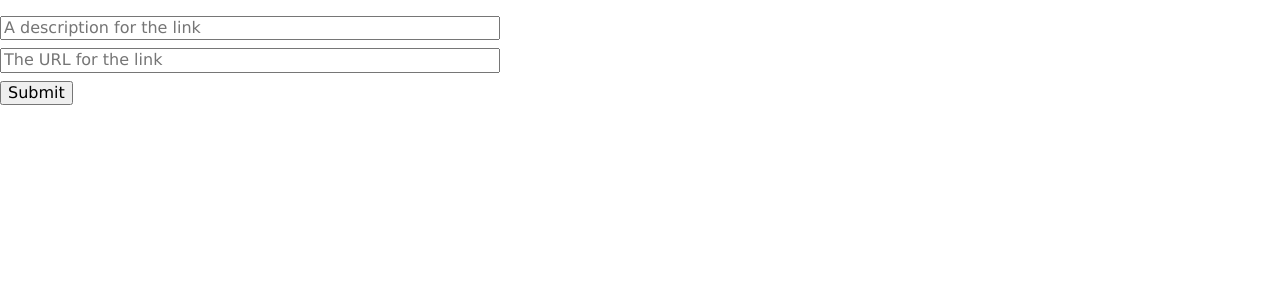
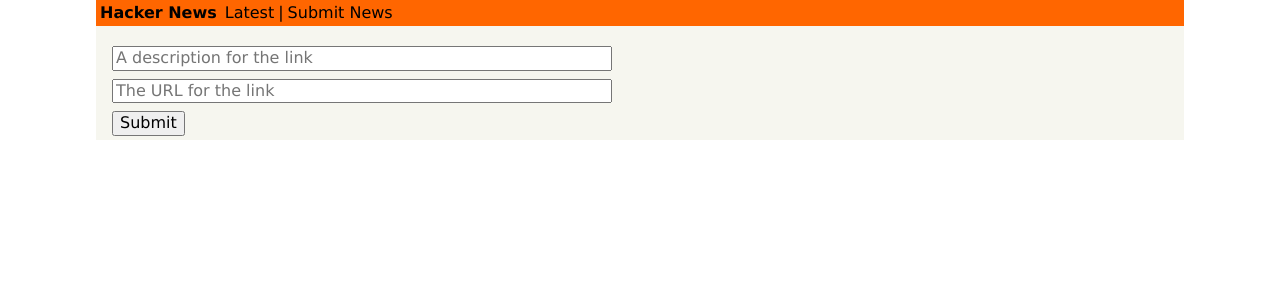
Before and after one commit to sketchbuch/graphql-hackernews-react-apollo, a React (Create React App) app: page /create in a window 1280 px wide. Shown: the top 300 px of the page. Built offline with nearby package versions, Linux system fonts and the light colour scheme.

Commit message:
feat: routing

```diff
--- a/package.json
+++ b/package.json
@@ -33,6 +33,8 @@
     "react": "^16.13.1",
     "react-apollo": "^3.1.5",
     "react-dom": "^16.13.1",
+    "react-router": "^5.2.0",
+    "react-router-dom": "^5.2.0",
     "react-scripts": "3.4.1"
   },
   "scripts": {
--- a/src/components/App/App.js
+++ b/src/components/App/App.js
@@ -1,10 +1,20 @@
 import React from 'react';
+import { Switch, Route } from 'react-router-dom'
+import { CreateLink } from '../CreateLink/CreateLink';
+import { Header } from '../Header/Header';
+import { LinkList } from '../LinkList/LinkList';
 import './App.css';
-import { CreateLink } from '../CreateLink/CreateLink';
-// import { LinkList } from '../LinkList/LinkList';
 
 export const App = () => {
   return (
-    <CreateLink />
+    <div className="center w85">
+      <Header />
+      <div className="ph3 pv1 background-gray">
+        <Switch>
+          <Route exact path="/" component={LinkList} />
+          <Route exact path="/create" component={CreateLink} />
+        </Switch>
+      </div>
+    </div>
   );
 };
--- a/src/components/CreateLink/CreateLink.js
+++ b/src/components/CreateLink/CreateLink.js
@@ -2,7 +2,7 @@
 import { useMutation } from '@apollo/react-hooks';
 import { POST_MUTATION } from '../../graphql/mutations/postMutation'
 
-export const CreateLink = () => {
+export const CreateLink = (props) => {
   const [state, setState] = React.useState({
     description: '',
     url: '',
@@ -15,7 +15,9 @@
   }
 
   const handleCreatePost = () => {
-    postMutation({ variables: { description, url } })
+    postMutation({ variables: { description, url } }).then(() => {
+      props.history.push('/')
+    })
   }
 
   return (
--- /dev/null
+++ b/src/components/Header/Header.js
@@ -0,0 +1,22 @@
+import React from 'react'
+import { Link } from 'react-router-dom'
+import { withRouter } from 'react-router'
+
+export const Headercomp = () => {
+  return (
+    <div className="flex pa1 justify-between nowrap orange">
+      <div className="flex flex-fixed black">
+        <div className="fw7 mr1">Hacker News</div>
+        <Link to="/" className="ml1 no-underline black">
+          Latest
+        </Link>
+        <div className="ml1">|</div>
+        <Link to="/create" className="ml1 no-underline black">
+          Submit News
+        </Link>
+      </div>
+    </div>
+  )
+}
+
+export const Header = withRouter(Headercomp)
--- a/src/index.js
+++ b/src/index.js
@@ -1,12 +1,13 @@
 import { ApolloClient } from 'apollo-client';
 import { ApolloProvider } from 'react-apollo';
+import { BrowserRouter } from 'react-router-dom'
 import { createHttpLink } from 'apollo-link-http';
 import { InMemoryCache } from 'apollo-cache-inmemory';
 import React from 'react';
 import ReactDOM from 'react-dom';
-import './index.css';
 import { App } from './components/App/App';
 import * as serviceWorker from './serviceWorker';
+import './index.css';
 
 const httpLink = createHttpLink({
   uri: 'http://localhost:4000',
@@ -18,9 +19,11 @@
 });
 
 ReactDOM.render(
-  <ApolloProvider client={client}>
-    <App />
-  </ApolloProvider>,
+  <BrowserRouter>
+    <ApolloProvider client={client}>
+      <App />
+    </ApolloProvider>
+  </BrowserRouter>,
   document.getElementById('root')
 );
 serviceWorker.unregister();
```
Also changed, not shown: 1 other file (tests, documents, lock files or other folders).
